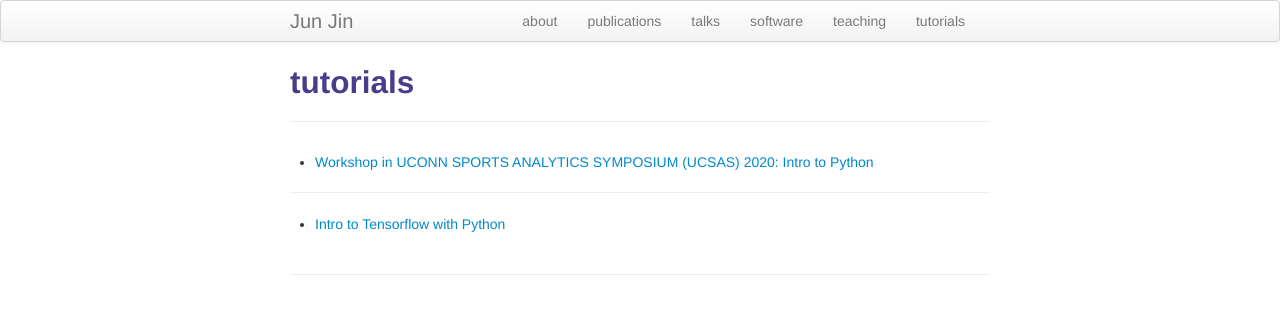
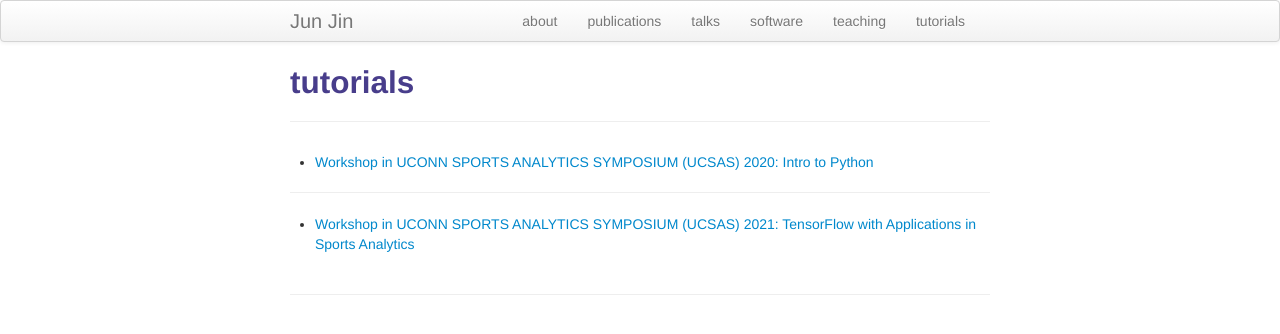
Before and after one commit to brucejunjin/brucejunjin.github.io, a Jekyll site: the page built from pages/tutorials.md, in a window 1280 px wide. Shown: the top 334 px of the page. Built offline with Jekyll 4.4.1, drawn with Linux system fonts in a browser that asks for light colours.

Commit message:
Update tutorials.md

```diff
--- a/pages/tutorials.md
+++ b/pages/tutorials.md
@@ -8,4 +8,4 @@ description: Karl Broman's tutorials
 
 ---
 
-- [Intro to Tensorflow with Python](https://github.com/brucejunjin/Intro-to-tensorflow)
+- [Workshop in UCONN SPORTS ANALYTICS SYMPOSIUM (UCSAS) 2021: TensorFlow with Applications in Sports Analytics](https://github.com/brucejunjin/Intro-to-tensorflow)
```
